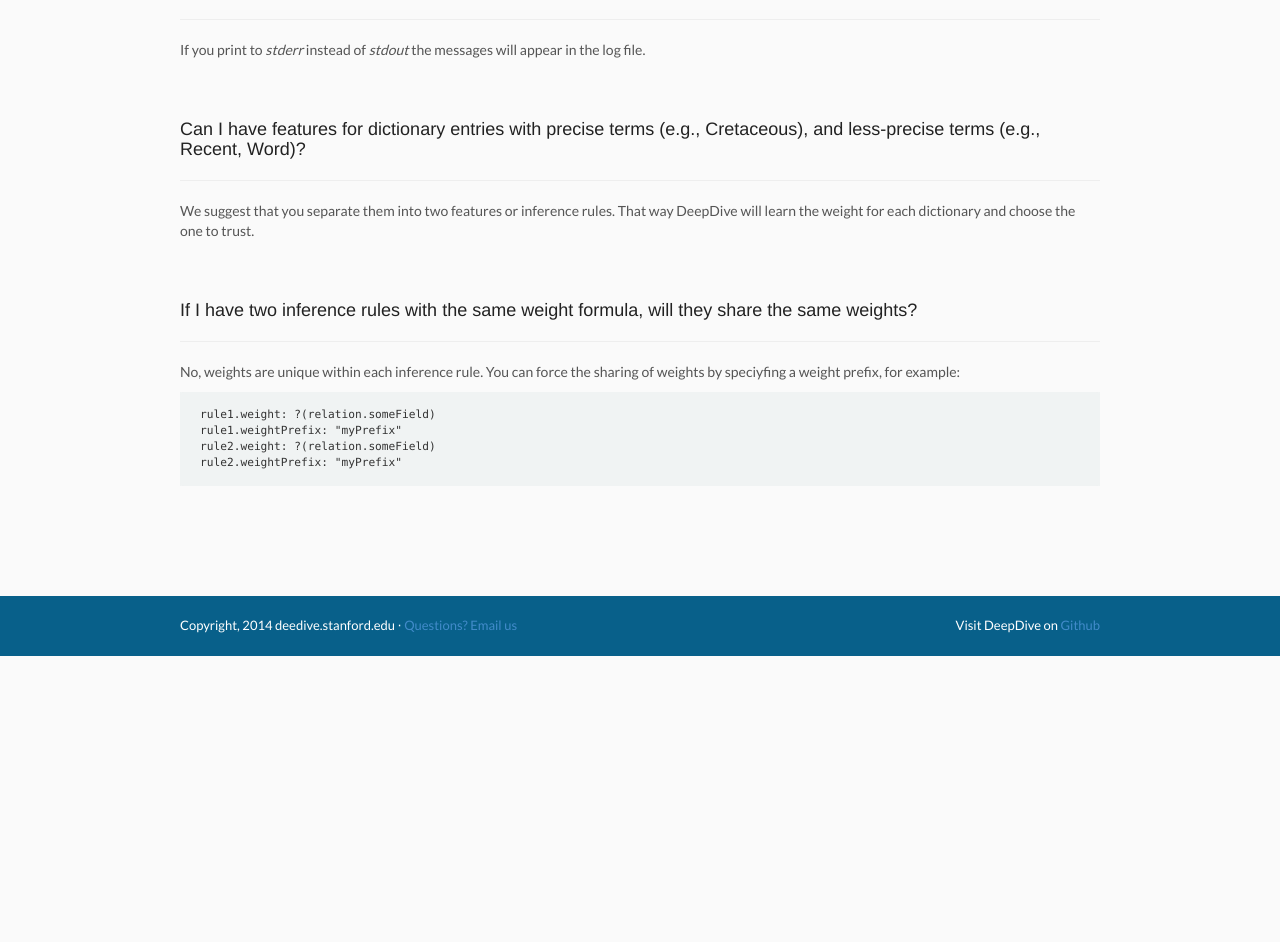
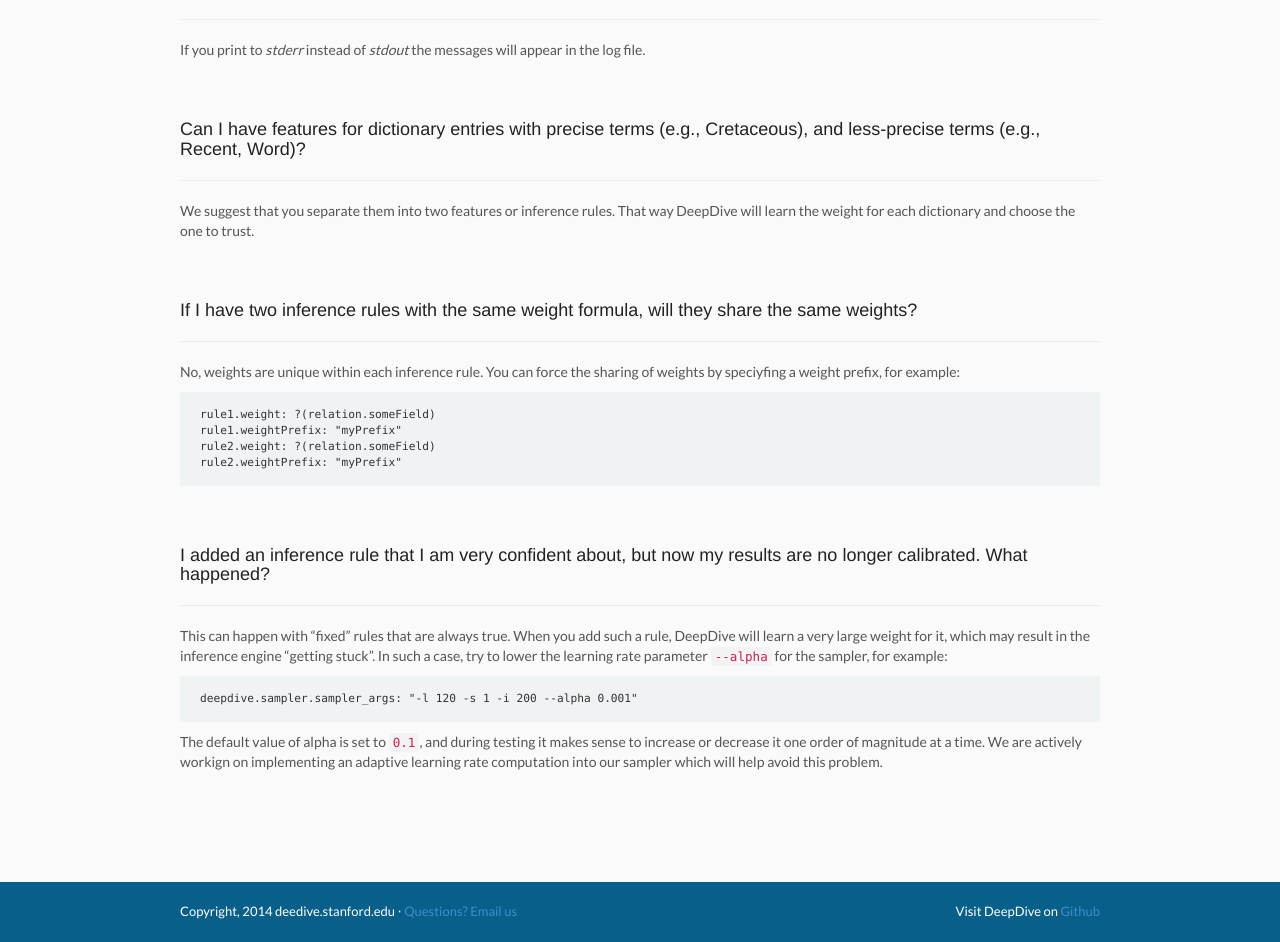
Before and after one commit to senaraiandi/deepdive, a Jekyll site: the page built from doc/faq.md, in a window 1280 px wide. Shown: the part 486-1428 px from the top of the page. Built offline with Jekyll 4.4.1, drawn with Linux system fonts in a browser that asks for light colours; nearby versions of some CDN libraries; before the commit the page ends 1142 px from its top, so only the background shows below that.

Commit message:
Add learning rate FAQ entry

```diff
--- a/doc/faq.md
+++ b/doc/faq.md
@@ -39,3 +39,15 @@ No, weights are unique within each inference rule. You can force the sharing of
     rule1.weightPrefix: "myPrefix"
     rule2.weight: ?(relation.someField)
     rule2.weightPrefix: "myPrefix"
+
+
+<br/>
+<br/>
+
+#### I added an inference rule that I am very confident about, but now my results are no longer calibrated. What happened?
+---
+This can happen with "fixed" rules that are always true. When you add such a rule, DeepDive will learn a very large weight for it, which may result in the inference engine "getting stuck". In such a case, try to lower the learning rate parameter `--alpha` for the sampler, for example:
+
+    deepdive.sampler.sampler_args: "-l 120 -s 1 -i 200 --alpha 0.001"
+
+The default value of alpha is set to `0.1`, and during testing it makes sense to increase or decrease it one order of magnitude at a time. We are actively workign on implementing an adaptive learning rate computation into our sampler which will help avoid this problem.
```
